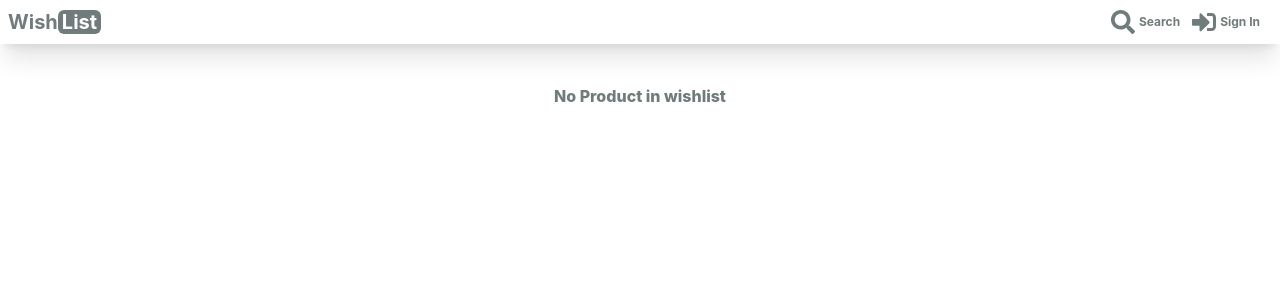
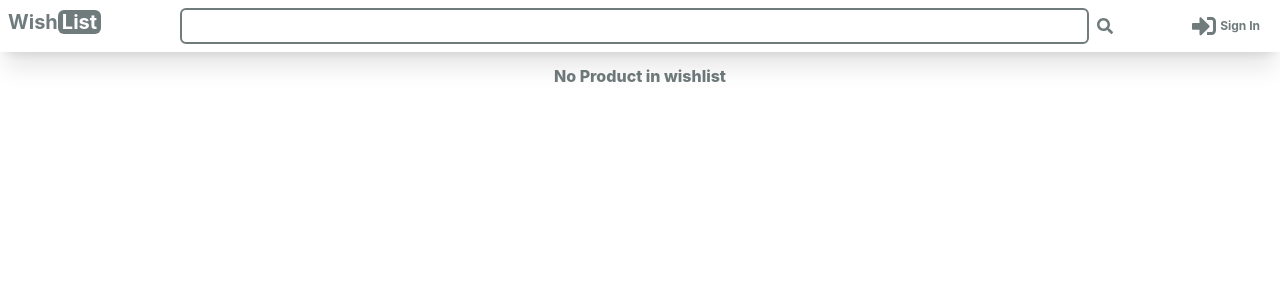
Before and after one commit to FaroqueAbdullah/Wishlist, a React (Create React App) app in the folder client-react/: page /wishlist in a window 1280 px wide. Shown: the top 300 px of the page. Built offline with nearby package versions, Linux system fonts and the light colour scheme.

Commit message:
[FE] - Final design change

```diff
--- a/client-react/src/Components/Header.js
+++ b/client-react/src/Components/Header.js
@@ -19,14 +19,8 @@ function Header({ showAuthModel }) {
   const user = useSelector(state => state.user);
   const wishlistCount = useSelector(state => state.wishlist.wishlistCount);
 
-
-  const [isSearchOpen, setIsSearchOpen] = useState(false);
   const [isAuth, setIsAuth] = useState(false);
   const [isWishlistChanged, setIsWishlistChanged] = useState(0);
-
-  const showSearch = () => {
-    setIsSearchOpen(!isSearchOpen);
-  }
 
   const logOutUser = () => {
     dispatch(logOutUserRequest());
@@ -42,7 +36,7 @@ function Header({ showAuthModel }) {
       toast("Product added to wishlist!");
     } else if ( wishlistCount < isWishlistChanged ) {
       setIsWishlistChanged(wishlistCount);
-      toast("Product removed to wishlist!");
+      toast("Product removed from wishlist!");
     }
   } , [wishlistCount, isWishlistChanged]);
 
@@ -51,19 +45,18 @@ function Header({ showAuthModel }) {
   }, [user]);
 
   return (
-    <div className="w-full shadow-xl p-2 sticky top-0 z-30 bg-white-primary">
+    <div className="w-full shadow-xl p-2 fixed top-0 z-30 bg-white-primary">
       <div className="w-full flex justify-between">
         <div onClick={() => navigation("/")}>
           <BrandIcon  />
         </div>
+        <SearchBar icon={ <FaSearch /> } showSearch={true} searchInputSet={searchInputSet}/>
         <div className="font-bold flex justify-center items-center">
-          <HeaderOption icon={ <FaSearch /> } name="Search" optionClick={showSearch}/>
           <HeaderOption showIcon={isAuth} icon={ <FaHeart /> } name="Wish List" wishlistCount={wishlistCount} optionClick={() => navigation("/wishlist")}/>
           <HeaderOption showIcon={isAuth} icon={ <FaSignOutAlt /> } name="Sign Out" optionClick={logOutUser}/>
           <HeaderOption showIcon={!isAuth} icon={ <FaSignInAlt /> } name="Sign In" optionClick={ showAuthModel }/>
         </div>
       </div>
-      <SearchBar icon={ <FaSearch /> } showSearch={isSearchOpen} searchInputSet={searchInputSet}/>
     </div>
   );
 }
--- a/client-react/src/Components/HeaderOption.js
+++ b/client-react/src/Components/HeaderOption.js
@@ -6,7 +6,7 @@ function HeaderOption({ icon, name, showIcon=true, optionClick, wishlistCount= 0
         showIcon &&
         <div className="flex relative justify-center items-center text-gray-secondary hover:text-gray-primary text-2xl pr-3 cursor-pointer" onClick={optionClick}>
           {icon}
-          <span className="text-xs pl-1 hidden tablet:block ">{ name }</span>
+          <span className="text-xs pl-1 hidden tablet:block whitespace-nowrap">{ name }</span>
           {
             wishlistCount > 0 && <span className="text-xs text-red-primary absolute top-3 left-5"> { wishlistCount } </span>
           }
--- a/client-react/src/Components/Product.js
+++ b/client-react/src/Components/Product.js
@@ -42,10 +42,10 @@ function Product({ item }) {
   }, [wishlist, item.productId]);
 
   return (
-    <div className="w-full relative rounded-md border-2 border-gray-tertiary opacity-75 text-gray-secondary hover:text-gray-primary hover:shadow-2xl hover:border-gray-primary hover:opacity-100 p-3">
+    <div className="w-full h-fit relative rounded-md border-2 border-gray-tertiary opacity-75 text-gray-secondary hover:text-gray-primary hover:shadow-2xl hover:border-gray-primary hover:opacity-100 p-2">
       <img className="w-full" src={ item.image } alt={ item.name }/>
-      <div className="w-full font-bold">{ item.name }</div>
-      <div className="w-full text-sm">{ item.description }</div>
+      <div className="w-full font-bold h-12">{ item.name }</div>
+      <div className="w-full text-sm h-16">{ item.description }</div>
       <FaHeart className={`absolute top-2 right-2 text-2xl ${isWishProduct ? 'text-red-primary' : 'text-gray-tertiary'} cursor-pointer`} onClick={ productToWishlist }/>
     </div>
   );
--- a/client-react/src/Components/SearchBar.js
+++ b/client-react/src/Components/SearchBar.js
@@ -7,7 +7,7 @@ function SearchBar({ showSearch, icon, searchInputSet }) {
       {
         showSearch &&
         <div className="w-full flex justify-center">
-          <div className="flex justify-center items-center w-full tablet:w-4/6 mt-3 text-gray-secondary">
+          <div className="flex justify-center items-center w-full text-gray-secondary">
             <input onChange={(event) => setSearchInput(event.target.value)} type='text' className="w-5/6 border-2 border-gray-secondary rounded-md mr-2 p-1" />
             <div className="" onClick={() => searchInputSet(searchInput)}>{ icon }</div>
           </div>
--- a/client-react/src/Pages/HomePage.js
+++ b/client-react/src/Pages/HomePage.js
@@ -13,11 +13,15 @@ function HomePage() {
   }, [dispatch]);
 
   return (
-    <div className="w-full h-[calc(100vh-6rem)] overflow-scroll no-scrollbar flex justify-center mt-4 p-2">
-        <div className="max-w-screen-desktop w-full grid gap-4 grid-cols-2 tablet:grid-cols-3 laptop:grid-cols-4">
-          {product.map((item, index) => ( <Product key={index} item={ item }/> ))}
-        </div>
+    <div className='w-full'>
+      { product.length === 0 && <div className="font-extrabold text-gray-secondary flex justify-center pt-16"> No Product in Found </div> }
+      <div className="w-full h-screen overflow-scroll no-scrollbar flex justify-center pt-16 pl-2 pr-2">
+          <div className="max-w-screen-desktop w-full grid gap-4 grid-cols-2 tablet:grid-cols-3 laptop:grid-cols-4">
+            {product.map((item, index) => ( <Product key={index} item={ item }/> ))}
+          </div>
+      </div>
     </div>
+
   );
 }
 
--- a/client-react/src/Pages/WishlistPage.js
+++ b/client-react/src/Pages/WishlistPage.js
@@ -27,7 +27,7 @@ function WishlistPage() {
   }
 
   return (
-    <div className="w-full flex flex-col justify-center items-center pt-10">
+    <div className="w-full flex flex-col justify-center items-center pt-16">
         {
         wishlist.map((item, index) => (
           <div className="w-full tablet:w-2/3 flex items-center justify-between rounded-md border-2 border-gray-tertiary text-gray-secondary p-3 m-3">
```
